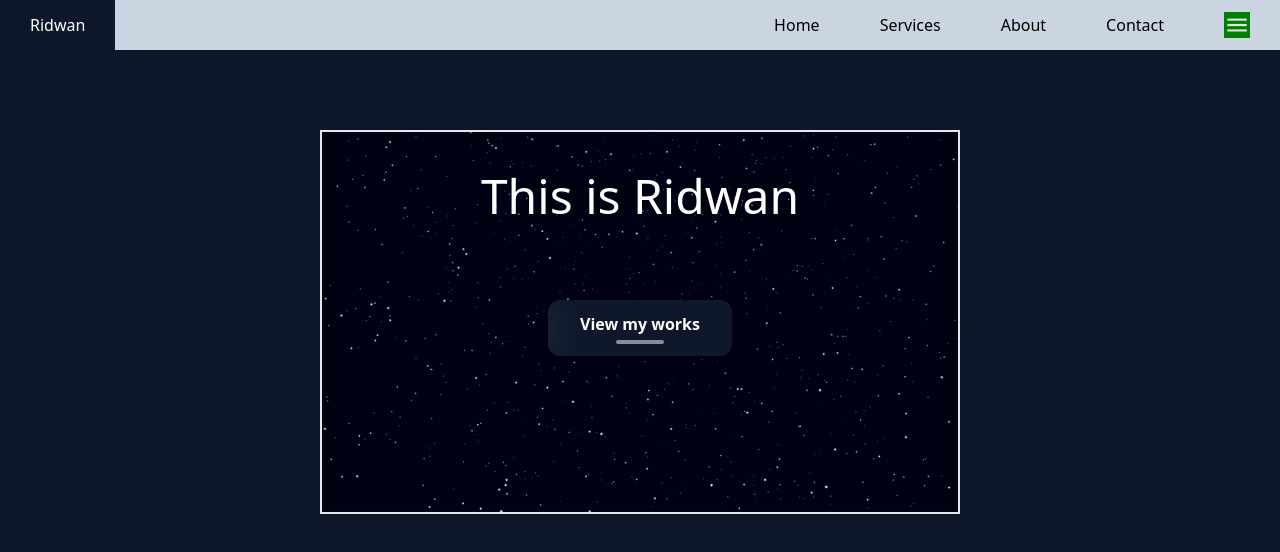
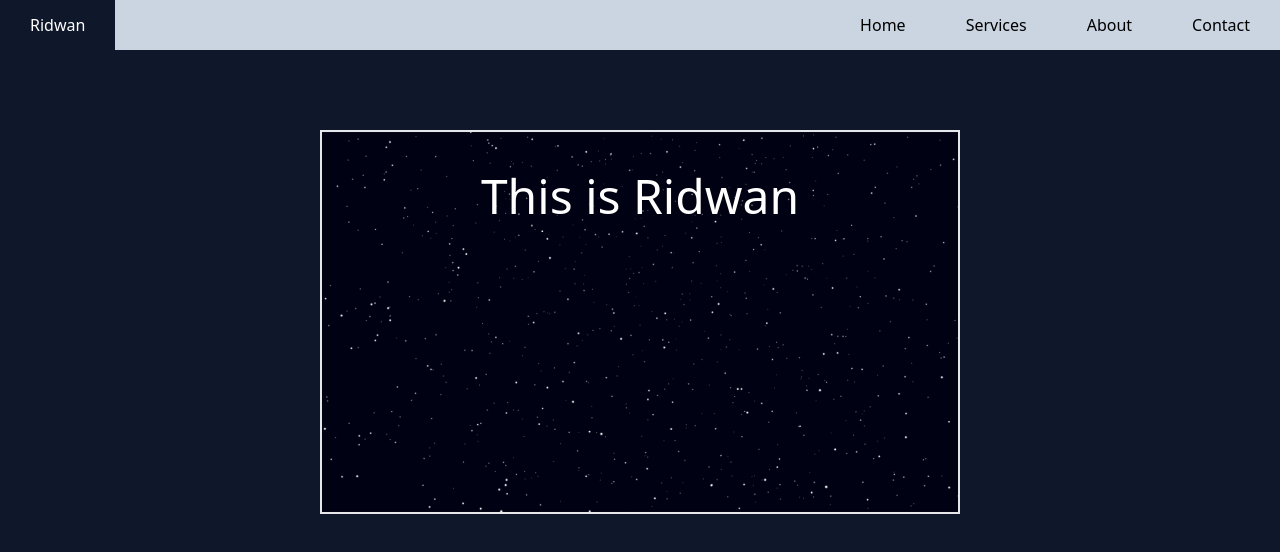
Before and after one commit to ridwanahmedxix/PracticeTCSS, a website built with Vite: page index.html in a window 1280 px wide. Built offline with nearby package versions, Linux system fonts and the light colour scheme.

Commit message:
menubar hide

```diff
--- a/index.html
+++ b/index.html
@@ -20,32 +20,35 @@
         <li class="h-[50px]">
           <a
             href="#"
-            class="flex items-center hover:bg-[#0F172A] hover:text-white px-[30px] h-[100%]"
+            class="flex items-center hover:bg-[#0F172A] hover:text-white px-[30px] h-[100%] sm:hidden md:flex lg:flex"
             >Home</a
           >
         </li>
         <li class="h-[50px]">
           <a
             href="#"
-            class="flex items-center hover:bg-[#0F172A] hover:text-white px-[30px] h-[100%]"
+            class="flex items-center hover:bg-[#0F172A] hover:text-white px-[30px] h-[100%] sm:hidden md:flex lg:flex"
             >Services</a
           >
         </li>
         <li class="h-[50px]">
           <a
             href="#"
-            class="flex items-center hover:bg-[#0F172A] hover:text-white px-[30px] h-[100%]"
+            class="flex items-center hover:bg-[#0F172A] hover:text-white px-[30px] h-[100%] sm:hidden md:flex lg:flex"
             >About</a
           >
         </li>
         <li class="h-[50px]">
           <a
             href="#"
-            class="flex items-center hover:bg-[#0F172A] hover:text-white px-[30px] h-[100%]"
+            class="flex items-center hover:bg-[#0F172A] hover:text-white px-[30px] h-[100%] sm:hidden md:flex lg:flex"
             >Contact</a
           >
         </li>
-        <li onclick="OpenSideBar()" class="h-[50px]">
+        <li
+          onclick="OpenSideBar()"
+          class="h-[50px] sm:flex md:hidden lg:hidden"
+        >
           <a
             href="#"
             class="flex items-center hover:bg-[#0F172A] hover:text-white px-[30px] h-[100%]"
@@ -111,28 +114,6 @@
         class="w-1/2 h-96 mx-auto border-2 mt-20 text-white bg-[url('/photo/moon-bg.jpg')] bg-cover bg-center"
       >
         <h1 class="text-center pt-10 text-5xl">This is Ridwan</h1>
-
-        <button
-          class="relative mx-auto block mt-20 px-8 py-3 font-semibold text-white rounded-xl overflow-hidden group shadow-lg"
-        >
-          <!-- Gradient Background -->
-          <span
-            class="absolute inset-0 bg-gradient-to-r from-[#0F182B] to-[#0F172A] transition-all duration-500 ease-in-out transform group-hover:scale-105"
-          ></span>
-
-          <!-- Shine effect on hover -->
-          <span
-            class="absolute top-0 left-0 w-1/2 h-full bg-white opacity-10 blur-xl rotate-12 translate-x-[-100%] group-hover:translate-x-[150%] transition-transform duration-700"
-          ></span>
-
-          <!-- Text with underline highlight -->
-          <span class="relative z-10">
-            View my works
-            <span
-              class="block h-1 w-12 bg-white mt-1 mx-auto rounded-full opacity-50"
-            ></span>
-          </span>
-        </button>
       </div>
     </section>
 
```
